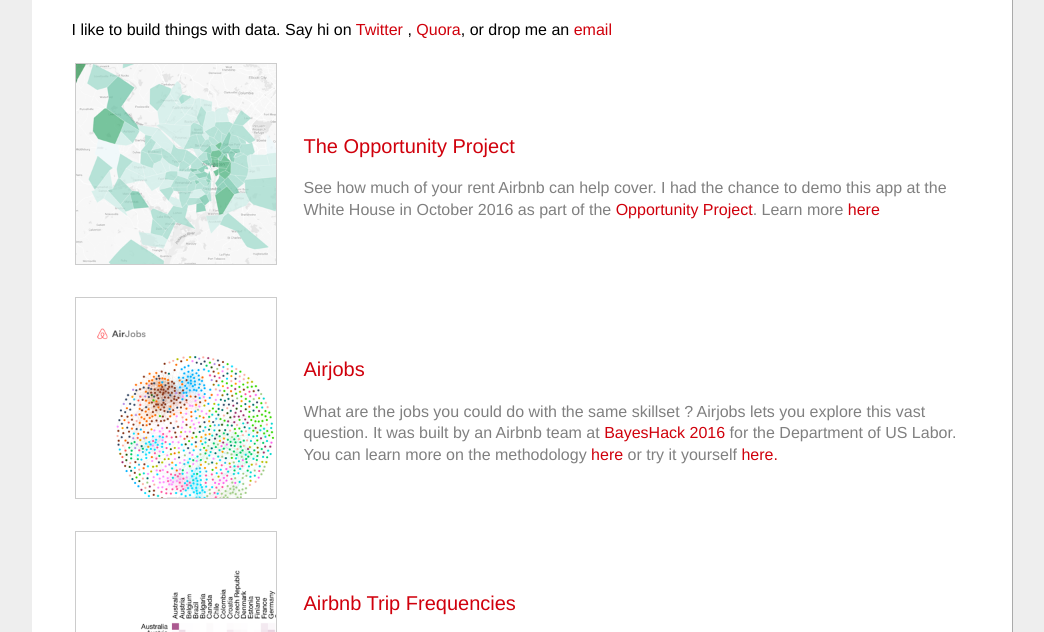
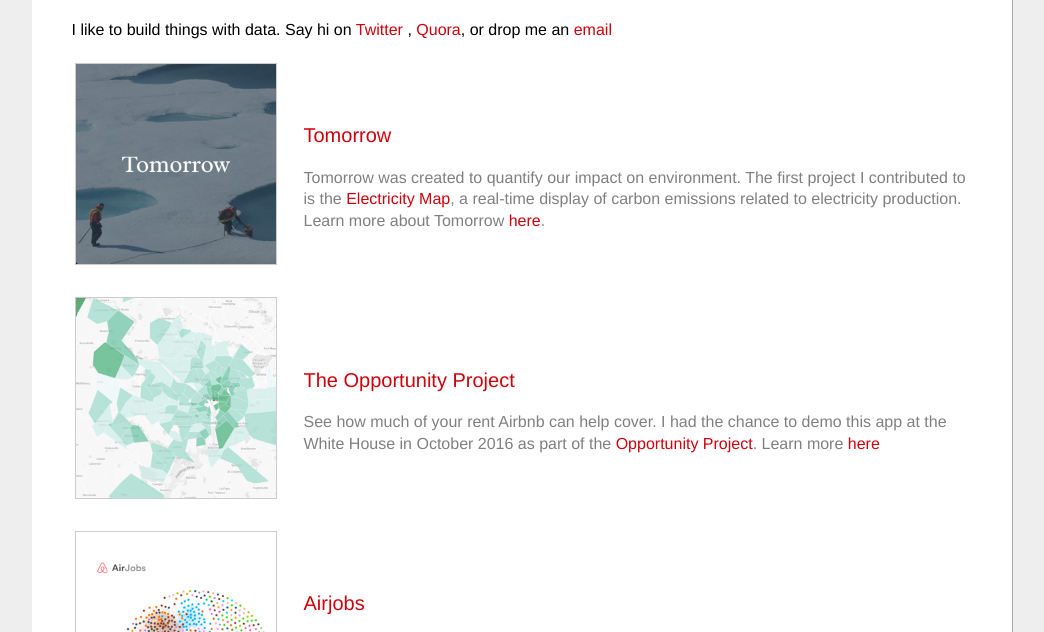
Before and after one commit to martindaniel4/martindaniel, a website: page index.html in a window 1280 px wide. Shown: the part 118-750 px from the top of the page, without its empty margins (118-1162 px from the left). Drawn offline with Linux system fonts and the light colour scheme.

Commit message:
add tomorrow to projects

```diff
--- a/index.html
+++ b/index.html
@@ -22,6 +22,23 @@
 
 
     <table>
+
+      <tr>
+
+        <th>
+          <a href="http://www.tmrow.co/" class="item">
+            <img src="images/tomorrow.png" width="200" height="200">
+          </a>
+
+        </th>
+
+        <td>
+          <div style="color:#D0000C; font-size:20px; margin-bottom:20px;">Tomorrow </div>
+          <div style="color:grey">Tomorrow was created to quantify our impact on environment. The first project I contributed to is the <a href='https://www.electricitymap.org'>Electricity Map</a>, a real-time display of carbon emissions related to electricity production. Learn more about Tomorrow <a href='https://www.tmrow.co'>here</a>.</div>
+
+        </td>
+
+      </tr>
 
       <tr>
 
```
Also changed, not shown: images/tomorrow.png (added).
